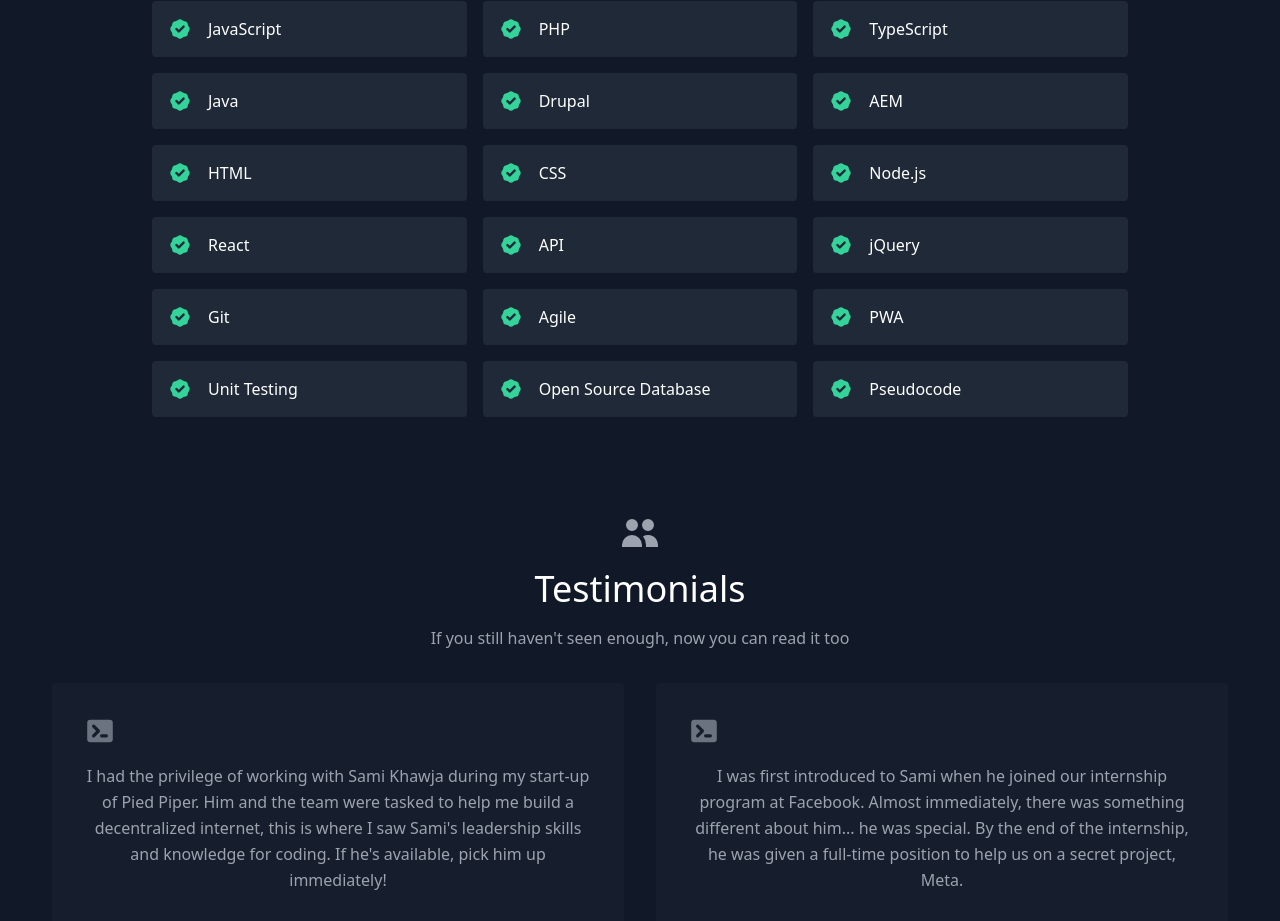
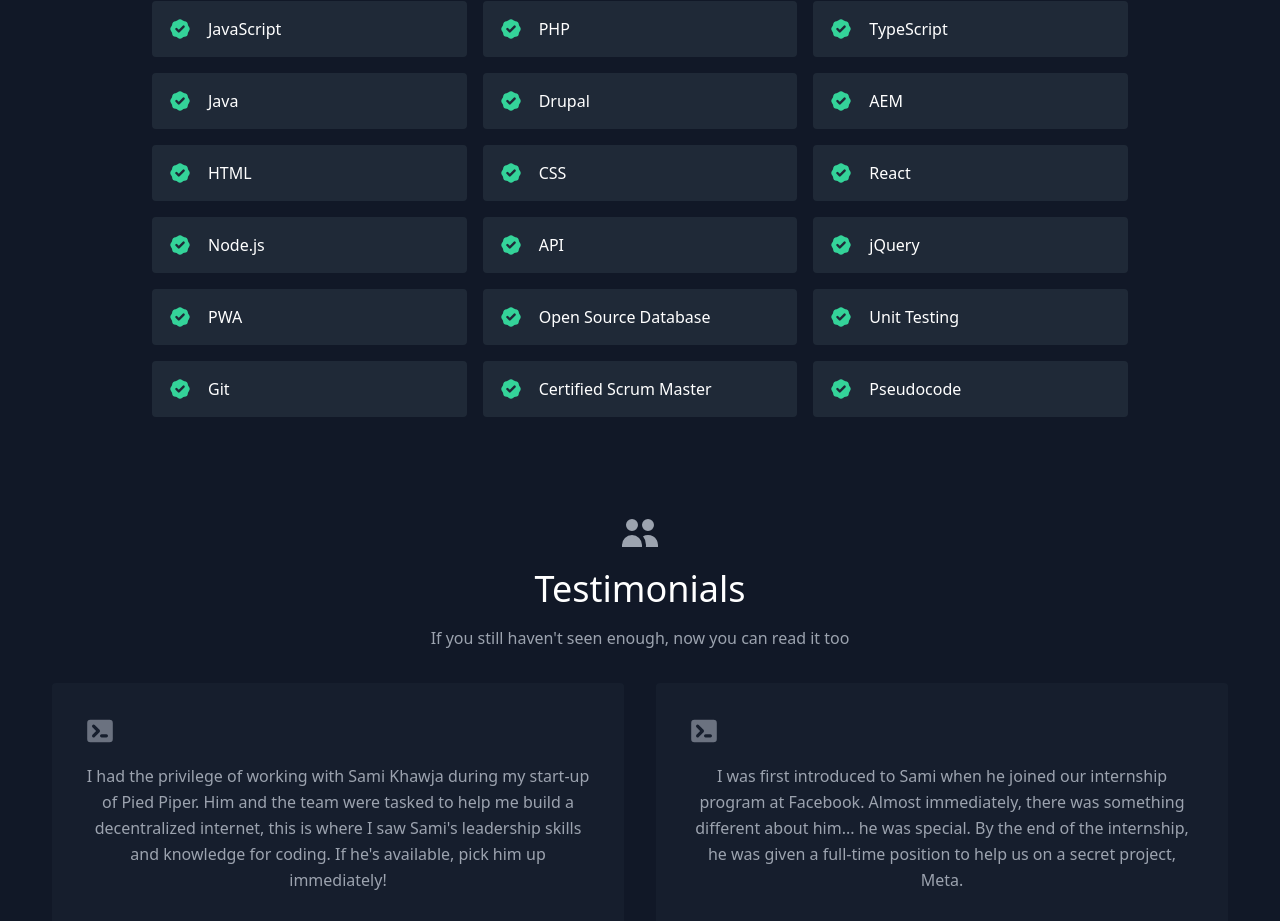
Before and after one commit to samikhawja/react_portfolio, a React (Create React App) app: page / in a window 1280 px wide. Shown: the part 1857-2778 px from the top of the page. Built offline with nearby package versions, Linux system fonts and the light colour scheme; grey boxes are pictures that could not be loaded.

Commit message:
minor fixes

```diff
--- a/src/components/About.js
+++ b/src/components/About.js
@@ -13,7 +13,7 @@ export default function About() {
             Full Stack Software Engineer
           </h2>
           <p className="mb-8 leading-relaxed">
-          Who's Sami, you say? It's not the Monte Vista kicker with the record of most consecutive PATs made and longest punt, is it? It's not the IMG punter that played for the University of Nebraska, is it? Oh, but it is! Football is in the rear-view mirror and I'm now looking to start my career and life itself. Before all that, I grew up in the Bay Area with a combine education made up of public and private school. Summer before 8th grade, I was able to travel to Europe, visiting Spain, France, Monaco, Italy and the Vatican. I was part of 28 kids representing the US as an ambassador and I had the absolute time of my life meeting so many amazing kids! Before high school, my family and I moved to Vietnam and took a gap year where I met lifelong friends and learned about myself. I had a great football career in high school and onto college but decided it was time to put it into rest and explore life. When I moved to Chicago, that's when I decided to join a bootcamp to start my career as a full stack software engineer! I can honestly say, my first 20 years of life have been full of suprises and I feel I accomplished so much but I can't wait to see where these next 20 take me!
+            Who's Sami, you say? It's not the Monte Vista kicker with the record of most consecutive PATs made and longest punt, is it? It's not the IMG punter that played for the University of Nebraska, is it? Oh, but it is! Football is in the rear-view mirror and I'm now looking to start my career and life itself. Before all that, I grew up in the Bay Area with a combine education made up of public and private school. Summer before 8th grade, I was able to travel to Europe, visiting Spain, France, Monaco, Italy and the Vatican. I was part of 28 kids representing the US as an ambassador and I had the absolute time of my life meeting so many amazing kids! Before high school, my family and I moved to Vietnam and took a gap year where I met lifelong friends and learned about myself. I had a great football career in high school and onto college but decided it was time to put it into rest and explore life. When I moved to Chicago, that's when I decided to join a bootcamp to start my career as a full stack software engineer! I can honestly say, my first 20 years of life have been full of suprises and I feel I accomplished so much but I can't wait to see where these next 20 take me!
           </p>
           <div className="flex justify-center">
             <a
--- a/src/data.js
+++ b/src/data.js
@@ -59,14 +59,14 @@ export const skills = [
   "AEM",
   "HTML",
   "CSS",
+  "React",
   "Node.js",
-  "React",
   "API",
   "jQuery",
+  "PWA",
+  "Open Source Database",
+  "Unit Testing",
   "Git",
-  "Agile",
-  "PWA",
-  "Unit Testing",
-  "Open Source Database",
+  "Certified Scrum Master",
   "Pseudocode",
 ];
```
